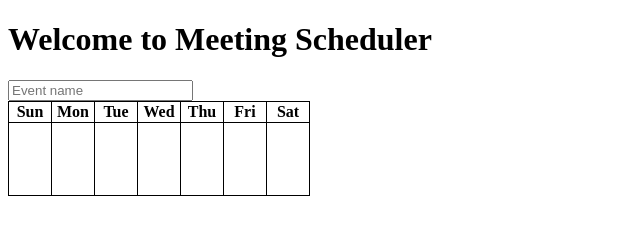
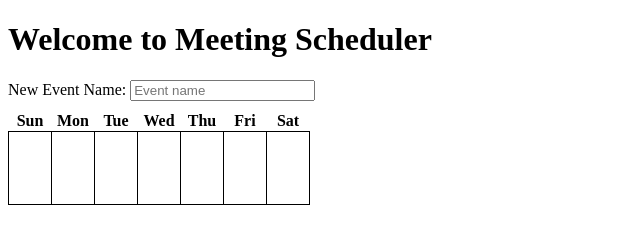
Before and after one commit to getsong/meetingScheduler, a website: page frontend-src/index.html at #!/main in a window 1280 px wide. Shown: the whole page, without its empty margins (0-640 px from the left). Drawn offline with Linux system fonts and the light colour scheme; some packages are replaced by stand-ins of ours.

Commit message:
some styling of event page

```diff
--- a/frontend-src/main.html
+++ b/frontend-src/main.html
@@ -1,8 +1,8 @@
+New Event Name:
 <input type="search" required placeholder="Event name" ng-model="eventName" />
-<br>
-<table>
+<table id="event">
     <thead>
-        <th class="noselect" ng-repeat="day in days">{{ day.substring(0,3) }}</th>
+        <th class="noselect eventDay" ng-repeat="day in days">{{ day.substring(0,3) }}</th>
     </thead>
     <tbody>
         <td class="noselect eventSelection" ng-repeat="(dayIndex, day) in days"></td>
--- a/frontend-src/style.css
+++ b/frontend-src/style.css
@@ -21,3 +21,12 @@ table, th, td {
     height: 70px;
     width: 40px;
 }
+
+table#event {
+    border: 0px;
+    margin-top: 10px;
+}
+
+.eventDay {
+    border: 0px;
+}
```
